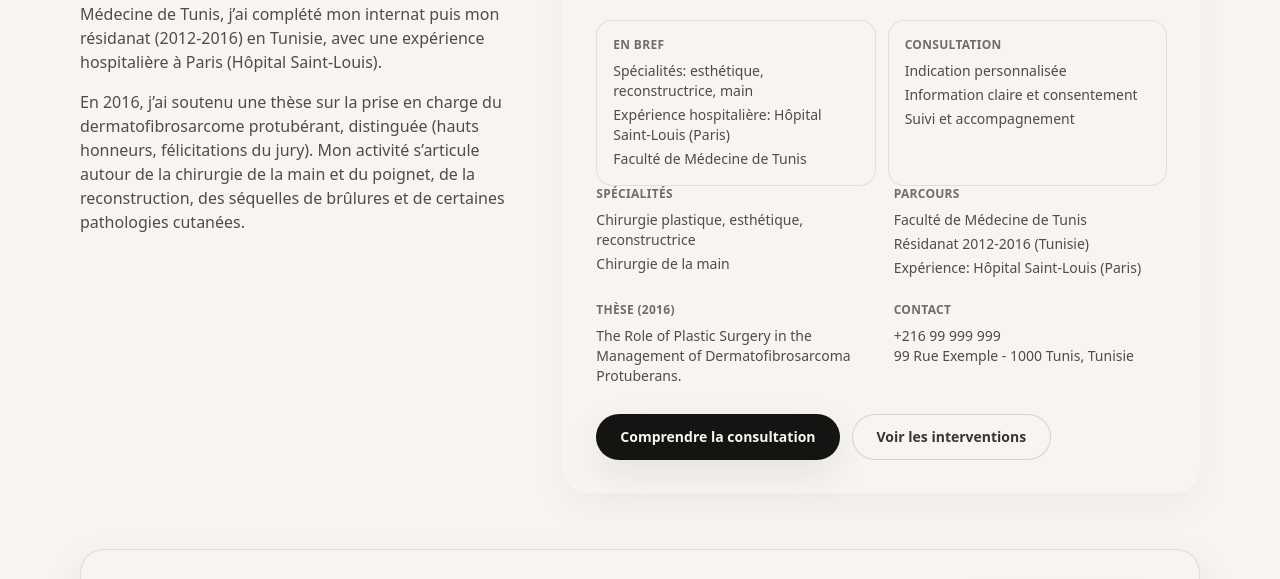
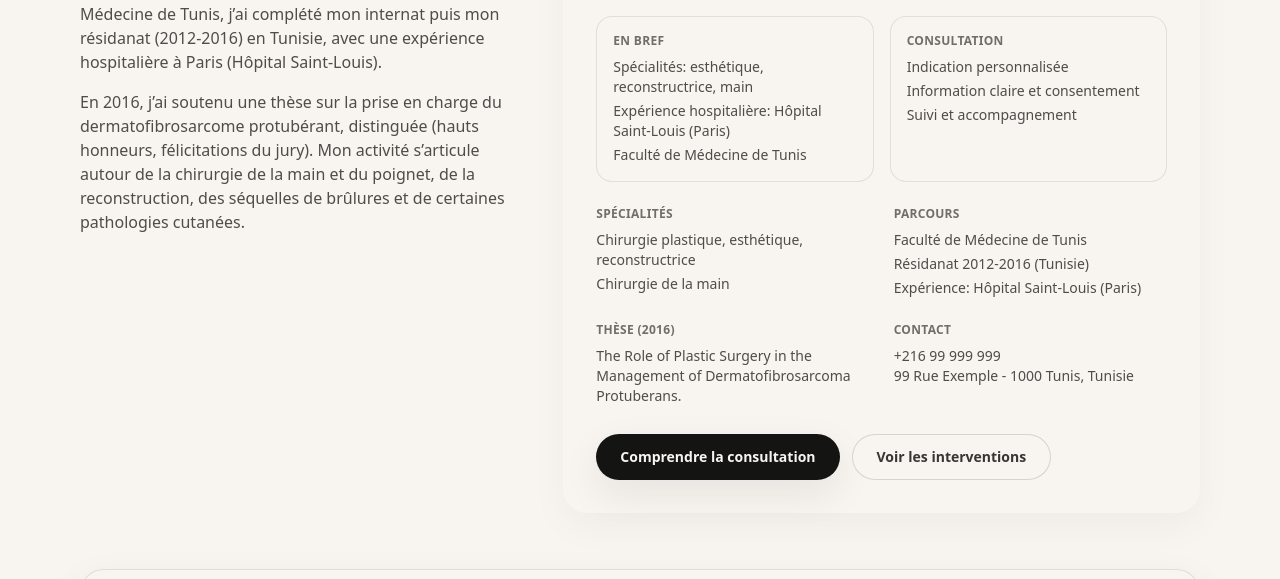
Before and after one commit to dlight09/aesthetic-medicine-surgery-website-cms, an Astro site: page / in a window 1280 px wide. Shown: the part 1335-1914 px from the top of the page. Built offline with nearby package versions, Linux system fonts and the light colour scheme; Astro itself is replaced by a stand-in of ours.

Commit message:
chore: refine doctor card spacing

```diff
--- a/src/pages/index.astro
+++ b/src/pages/index.astro
@@ -211,7 +211,7 @@ import { interventionCategories, interventionCategoryHref } from '@/lib/interven
       </div>
       <div class="sm:col-span-7">
         <div class="fx-frame fx-glow fx-lift rounded-3xl bg-mist p-8 shadow-soft">
-          <div class="mb-6 flex items-center gap-5">
+          <div class="mb-5 flex items-center gap-5">
             <img
               src="/images/doctor/dr-sirine-soussi-01.png"
               width="400"
@@ -229,7 +229,7 @@ import { interventionCategories, interventionCategoryHref } from '@/lib/interven
             </div>
           </div>
 
-          <div class="mt-4 grid gap-3 sm:grid-cols-2">
+          <div class="mt-3 grid gap-4 sm:grid-cols-2">
             <div class="rounded-2xl border border-ink/10 bg-paper/70 p-4 text-sm text-ink/75">
               <div class="text-xs font-semibold uppercase tracking-wide text-ink/60">En bref</div>
               <ul class="mt-2 space-y-1">
@@ -248,7 +248,7 @@ import { interventionCategories, interventionCategoryHref } from '@/lib/interven
             </div>
           </div>
 
-          <div class="grid gap-6 sm:grid-cols-2">
+          <div class="mt-6 grid gap-6 sm:grid-cols-2">
             <div>
               <div class="text-xs font-semibold uppercase tracking-wide text-ink/60">Spécialités</div>
               <ul class="mt-2 space-y-1 text-sm text-ink/75">
```
